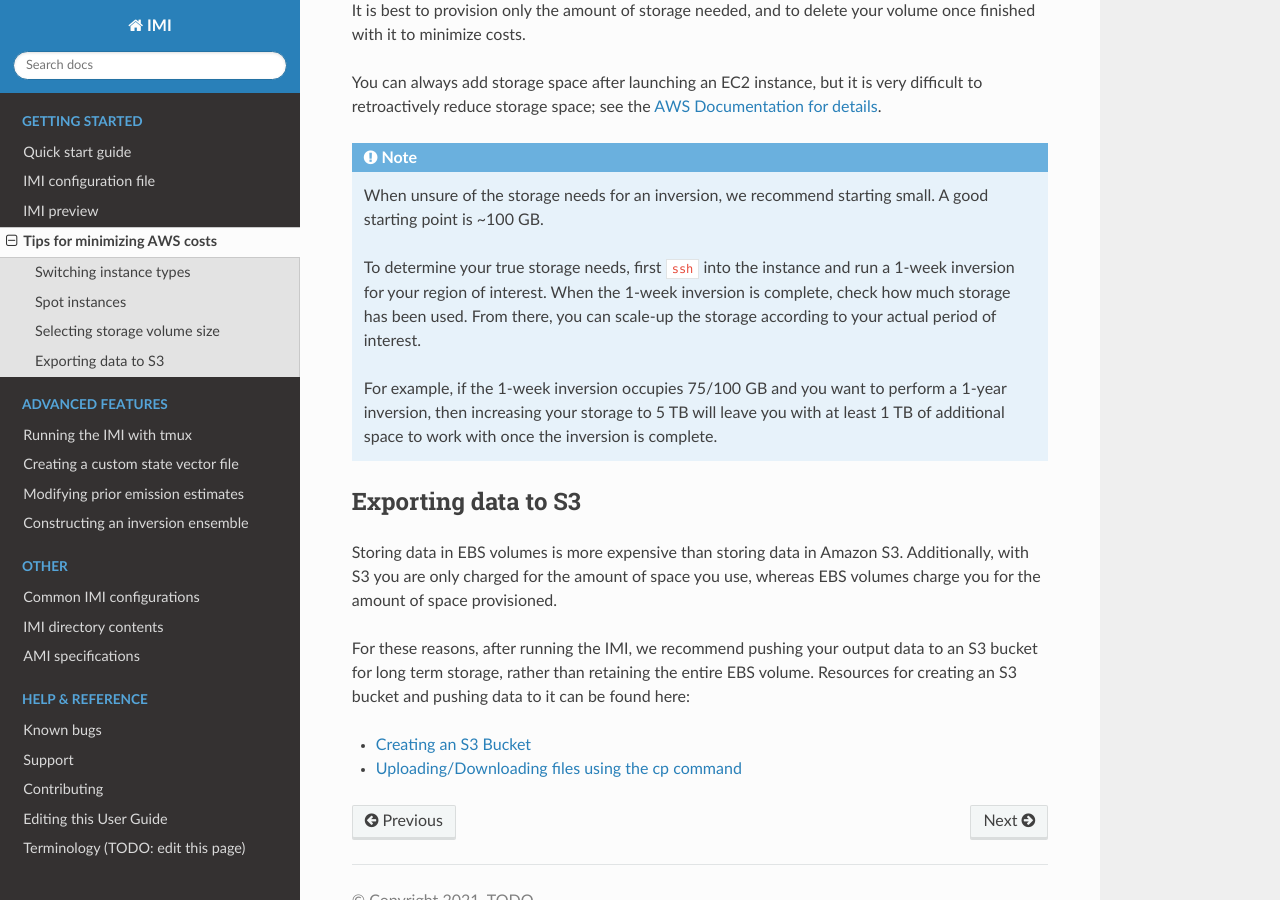
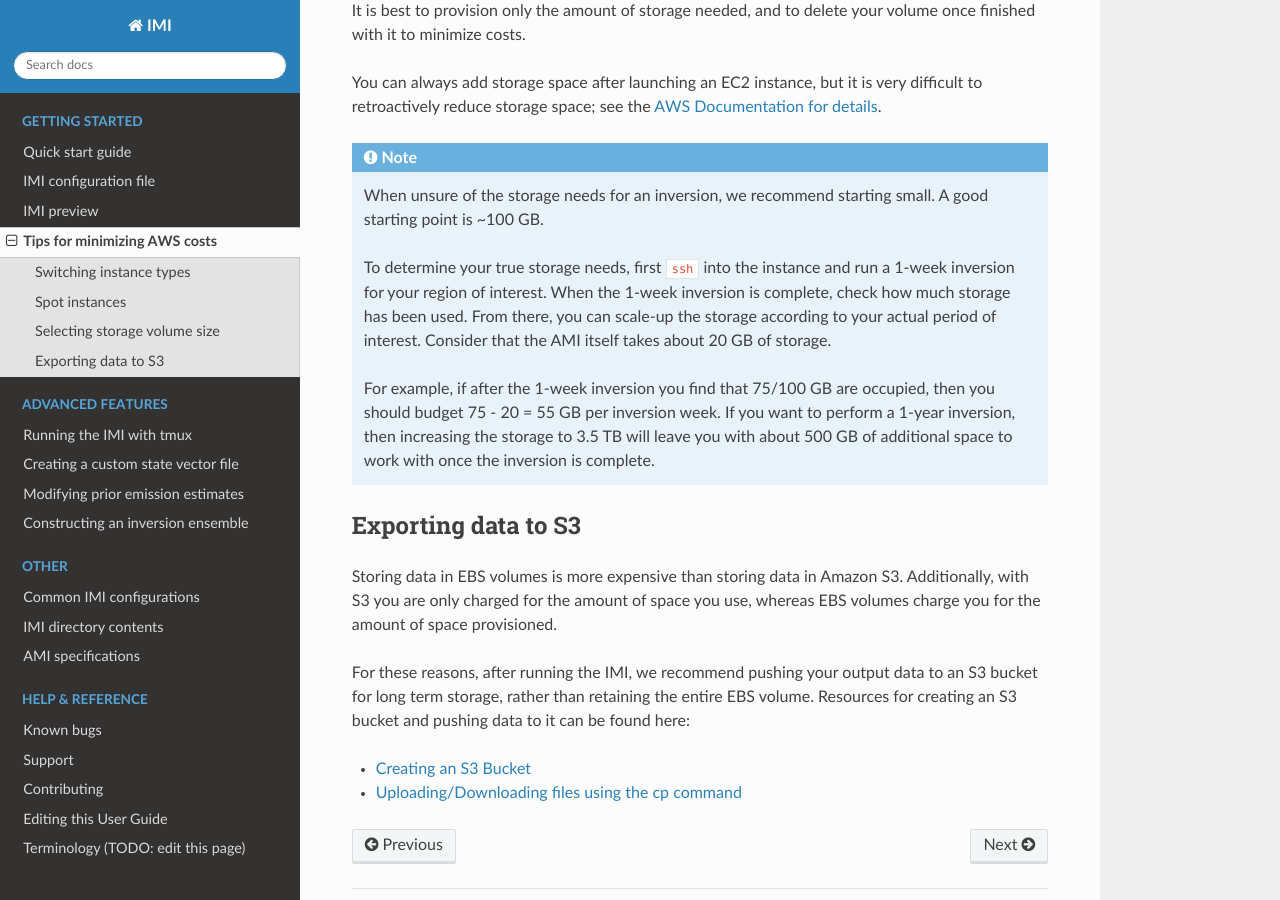
Before and after one commit to geoschem/integrated_methane_inversion, a Sphinx documentation site: the page built from docs/source/getting-started/minimizing-cost-tips.rst, in a window 1280 px wide and 900 px high, scrolled down 905 px. Built offline with Sphinx 7.4.7 and the Read the Docs theme 2.0.0, drawn with Linux system fonts in a browser that asks for light colours.

Commit message:
update tips for selecting EBS storage size

```diff
--- a/docs/source/getting-started/imi-preview.rst
+++ b/docs/source/getting-started/imi-preview.rst
@@ -27,7 +27,7 @@ described in the configuration file):
 This information is generated as a ``.txt`` file and collection of ``.png`` files in the preview directory,
 which is located at::
 
-    $ /home/ubuntu/imi_output_dir/{YourRunName}/preview_run/
+    /home/ubuntu/imi_output_dir/{YourRunName}/preview_run/
 
 The ``.txt`` file can be viewed directly in the terminal. To view the ``.png`` files, first download them from
 EC2 to your local computer using::
--- a/docs/source/getting-started/minimizing-cost-tips.rst
+++ b/docs/source/getting-started/minimizing-cost-tips.rst
@@ -46,11 +46,12 @@ see the `AWS Documentation for details <https://docs.aws.amazon.com/AWSEC2/lates
 
   To determine your true storage needs, first ``ssh`` into the instance and run a 1-week inversion for
   your region of interest. When the 1-week inversion is complete, check how much storage has been used.
-  From there, you can scale-up the storage according to your actual period of interest.
+  From there, you can scale-up the storage according to your actual period of interest. Consider that
+  the AMI itself takes about 20 GB of storage.
 
-  For example, if the 1-week inversion occupies 75/100 GB and you want to perform a 1-year inversion,
-  then increasing your storage to 5 TB will leave you with at least 1 TB of additional space to work with
-  once the inversion is complete.
+  For example, if after the 1-week inversion you find that 75/100 GB are occupied, then you should budget
+  75 - 20 = 55 GB per inversion week. If you want to perform a 1-year inversion, then increasing the storage
+  to 3.5 TB will leave you with about 500 GB of additional space to work with once the inversion is complete.
 
 
 .. _exportingS3-label:
```
